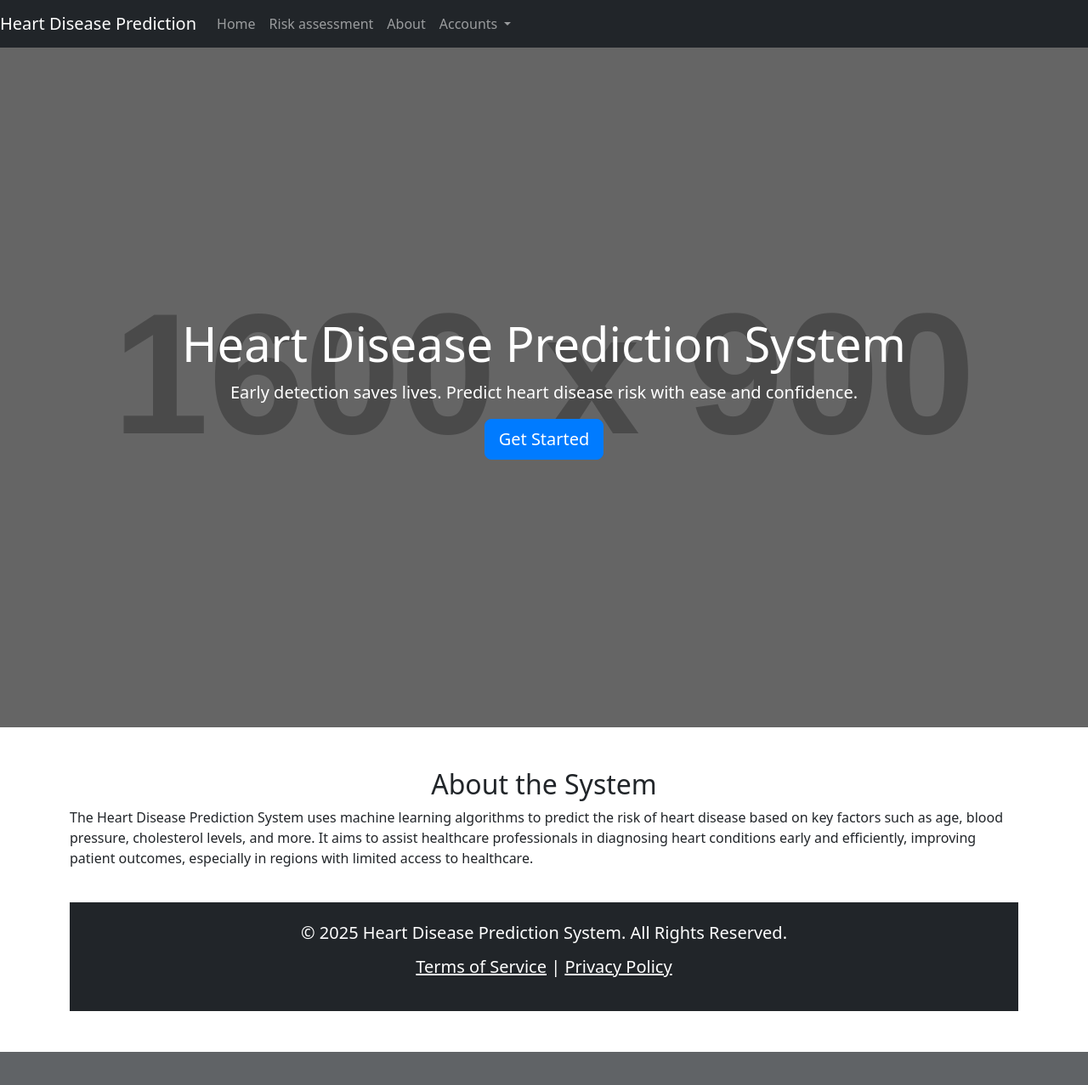
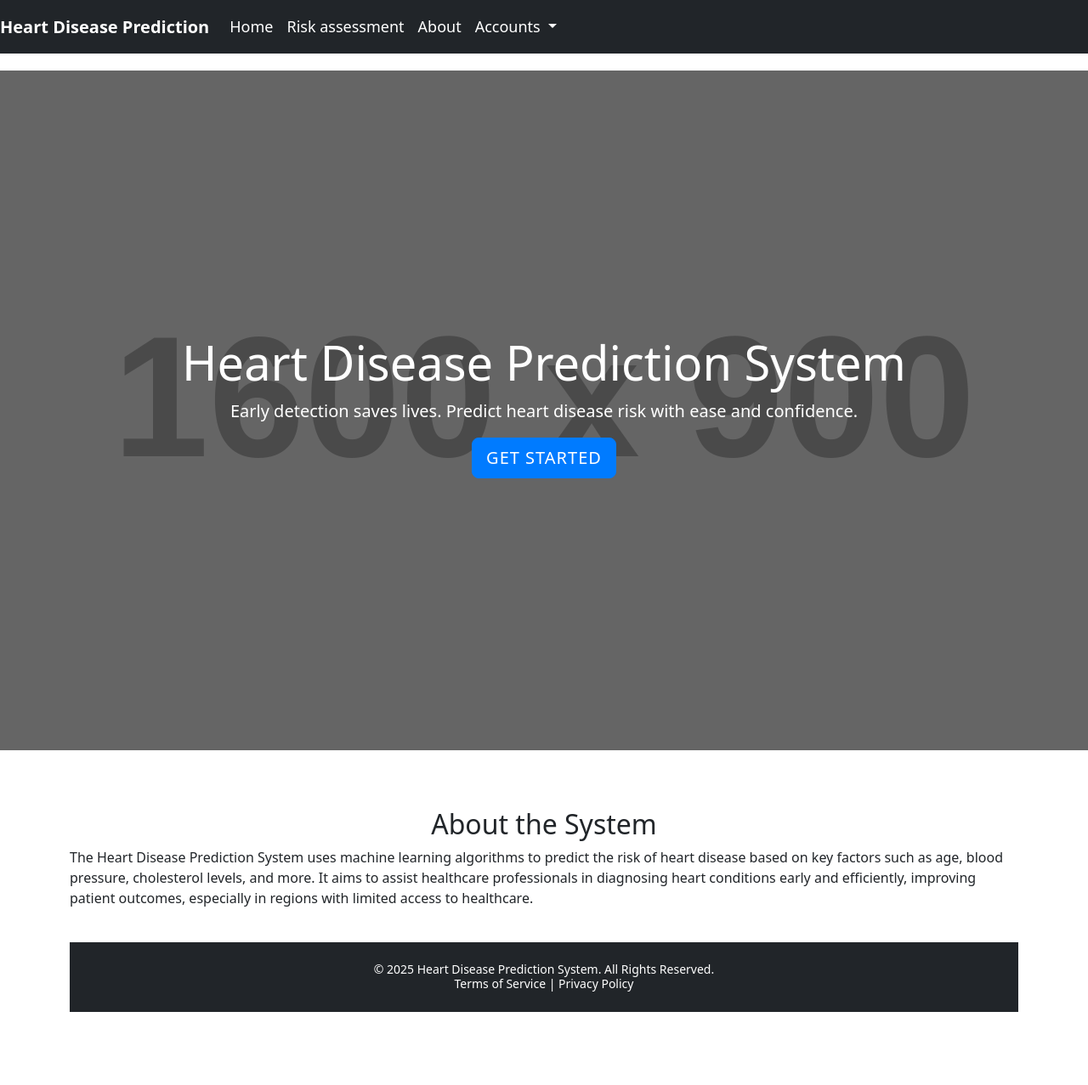
Before and after one commit to Atahm653/Project, a Django app: page / in a window 1280 px wide. Shown: the whole page at 85% size. Before the commit the page ends 1238 px from the top, so only its background shows below. Run offline with Django 5.2, Linux system fonts and the light colour scheme; grey boxes labelled with a size stand in for pictures from a placeholder-image service; some libraries are stand-ins or nearby versions.

Commit message:
New changes

```diff
--- a/Heartdisease/settings.py
+++ b/Heartdisease/settings.py
@@ -11,6 +11,7 @@ https://docs.djangoproject.com/en/5.1/ref/settings/
 """
 
 from pathlib import Path
+import os
 
 # Build paths inside the project like this: BASE_DIR / 'subdir'.
 BASE_DIR = Path(__file__).resolve().parent.parent
@@ -119,6 +120,10 @@ USE_TZ = True
 
 STATIC_URL = 'static/'
 
+STATICFILES_DIRS = [
+    os.path.join(BASE_DIR, 'static')
+]
+
 # Default primary key field type
 # https://docs.djangoproject.com/en/5.1/ref/settings/#default-auto-field
 
--- /dev/null
+++ b/predictor/Static/css/main.css
@@ -0,0 +1,126 @@
+
+/* General page styling */
+body {
+    font-family: Arial, sans-serif;
+    margin: 0;
+    padding: 0;
+    background-color: #f8f9fa; /* Light background */
+}
+
+/* Navbar styling */
+.navbar {
+    margin-bottom: 20px;
+}
+
+.navbar-brand {
+    font-size: 24px;
+    font-weight: bold;
+    color: #ffffff;
+}
+
+.navbar-nav .nav-item .nav-link {
+    color: #ffffff !important;
+    font-size: 18px;
+    padding: 10px 15px;
+}
+
+.navbar-nav .nav-item .nav-link:hover {
+    background-color: #0056b3;
+    border-radius: 5px;
+}
+
+/* Footer styling */
+footer {
+    background-color: #343a40;
+    color: #ffffff;
+    padding: 20px 0;
+}
+
+footer p {
+    margin: 0;
+    font-size: 14px;
+}
+
+footer a {
+    color: #ffffff;
+    text-decoration: none;
+}
+
+footer a:hover {
+    text-decoration: underline;
+}
+
+/* Content block styling */
+.container {
+    max-width: 1200px;
+    margin: 0 auto;
+    padding: 30px;
+}
+
+h1 {
+    text-align: center;
+    font-size: 36px;
+    margin-bottom: 20px;
+    color: #333;
+}
+
+h5 {
+    text-align: center;
+    color: #333;
+}
+/* Custom button style */
+.btn-primary {
+    background-color: #007bff;
+    border-color: #007bff;
+    padding: 12px 20px;
+    font-size: 18px;
+    border-radius: 5px;
+    text-transform: uppercase;
+    letter-spacing: 1px;
+}
+
+.btn-primary:hover {
+    background-color: #0056b3;
+    border-color: #0056b3;
+}
+
+/* Alert styling for the messages (if any) */
+.alert {
+    font-size: 18px;
+    text-align: center;
+    margin-top: 20px;
+}
+
+/* Hero Section - Fullscreen background */
+.hero-section {
+    background-image: url('https://via.placeholder.com/1600x900.png?text=Heart+Disease+Prevention');
+    background-size: cover;
+    background-position: center;
+    height: 100vh;
+    color: white;
+    display: flex;
+    justify-content: center;
+    align-items: center;
+    text-align: center;
+}
+
+.hero-section .overlay {
+    background-color: rgba(0, 0, 0, 0.5);
+    position: absolute;
+    width: 100%;
+    height: 100%;
+}
+
+.hero-section .container {
+    position: relative;
+    z-index: 1;
+}
+
+/* Padding adjustments */
+section {
+    padding: 30px 0;
+}
+
+.container {
+    padding-top: 20px;
+}
--- a/predictor/templates/features/main.html
+++ b/predictor/templates/features/main.html
@@ -1,8 +1,11 @@
+{% load static %}
+
 <!DOCTYPE html>
 <html>
 <head>
     <title>Heartdisease</title>
     <link href="https://cdn.jsdelivr.net/npm/bootstrap@5.3.3/dist/css/bootstrap.min.css" rel="stylesheet" integrity="sha384-QWTKZyjpPEjISv5WaRU9OFeRpok6YctnYmDr5pNlyT2bRjXh0JMhjY6hW+ALEwIH" crossorigin="anonymous">
+    <link rel="stylesheet" type="text/css" href="{% static 'css/main.css' %}">
 </head>
 <body>
     {% include 'features/navbar.html' %}
```
